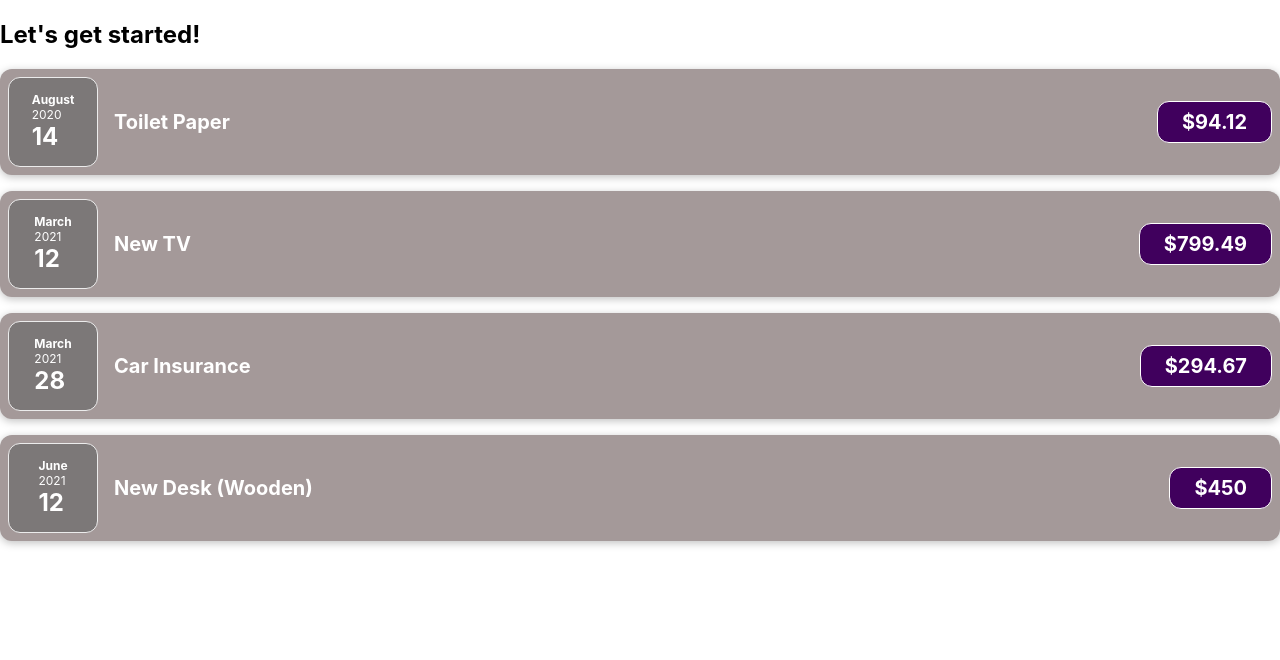
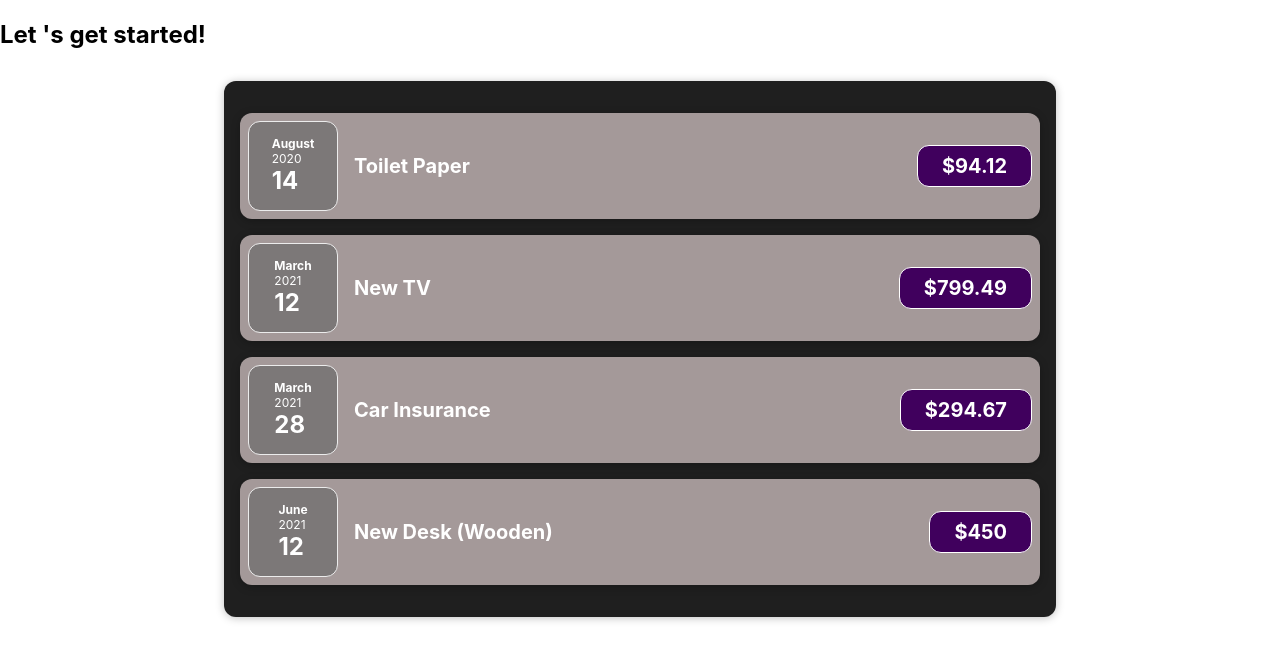
Before and after one commit to asmaaadel0/Expense-Tracker, a React (Create React App) app: page / in a window 1280 px wide. Shown: the top 660 px of the page. Built offline with nearby package versions, Linux system fonts and the light colour scheme.

Commit message:
update expenses component

```diff
--- a/src/App.js
+++ b/src/App.js
@@ -1,4 +1,4 @@
-import ExpenseItem from './components/ExpenseItem';
+import Expenses from './components/Expenses'
 
 function App () {
   const expenses = [
@@ -6,48 +6,27 @@
       id: 'e1',
       title: 'Toilet Paper',
       amount: 94.12,
-      date: new Date (2020, 7, 14),
+      date: new Date(2020, 7, 14)
     },
-    {id: 'e2', title: 'New TV', amount: 799.49, date: new Date (2021, 2, 12)},
+    { id: 'e2', title: 'New TV', amount: 799.49, date: new Date(2021, 2, 12) },
     {
       id: 'e3',
       title: 'Car Insurance',
       amount: 294.67,
-      date: new Date (2021, 2, 28),
+      date: new Date(2021, 2, 28)
     },
     {
       id: 'e4',
       title: 'New Desk (Wooden)',
       amount: 450,
-      date: new Date (2021, 5, 12),
-    },
-  ];
-
+      date: new Date(2021, 5, 12)
+    }
+  ]
   return (
     <div>
-      <h2>Let's get started!</h2>
-      <ExpenseItem
-        title={expenses[0].title}
-        amount={expenses[0].amount}
-        date={expenses[0].date}
-      />
-      <ExpenseItem
-        title={expenses[1].title}
-        amount={expenses[1].amount}
-        date={expenses[1].date}
-      />
-      <ExpenseItem
-        title={expenses[2].title}
-        amount={expenses[2].amount}
-        date={expenses[2].date}
-      />
-      <ExpenseItem
-        title={expenses[3].title}
-        amount={expenses[3].amount}
-        date={expenses[3].date}
-      />
+      <h2> Let 's get started!</h2> <Expenses expenses={expenses} />{' '}
     </div>
-  );
+  )
 }
 
-export default App;
+export default App
--- /dev/null
+++ b/src/components/Expenses.css
@@ -0,0 +1,9 @@
+.expenses {
+  padding: 1rem;
+  background-color: rgb(31, 31, 31);
+  margin: 2rem auto;
+  width: 50rem;
+  max-width: 95%;
+  border-radius: 12px;
+  box-shadow: 0 1px 8px rgba(0, 0, 0, 0.25);
+}
--- /dev/null
+++ b/src/components/Expenses.js
@@ -0,0 +1,32 @@
+import ExpenseItem from './ExpenseItem'
+
+import './Expenses.css'
+
+function Expenses (props) {
+  return (
+    <div className='expenses'>
+      <ExpenseItem
+        title={props.expenses[0].title}
+        amount={props.expenses[0].amount}
+        date={props.expenses[0].date}
+      />{' '}
+      <ExpenseItem
+        title={props.expenses[1].title}
+        amount={props.expenses[1].amount}
+        date={props.expenses[1].date}
+      />{' '}
+      <ExpenseItem
+        title={props.expenses[2].title}
+        amount={props.expenses[2].amount}
+        date={props.expenses[2].date}
+      />{' '}
+      <ExpenseItem
+        title={props.expenses[3].title}
+        amount={props.expenses[3].amount}
+        date={props.expenses[3].date}
+      />{' '}
+    </div>
+  )
+}
+
+export default Expenses
```
